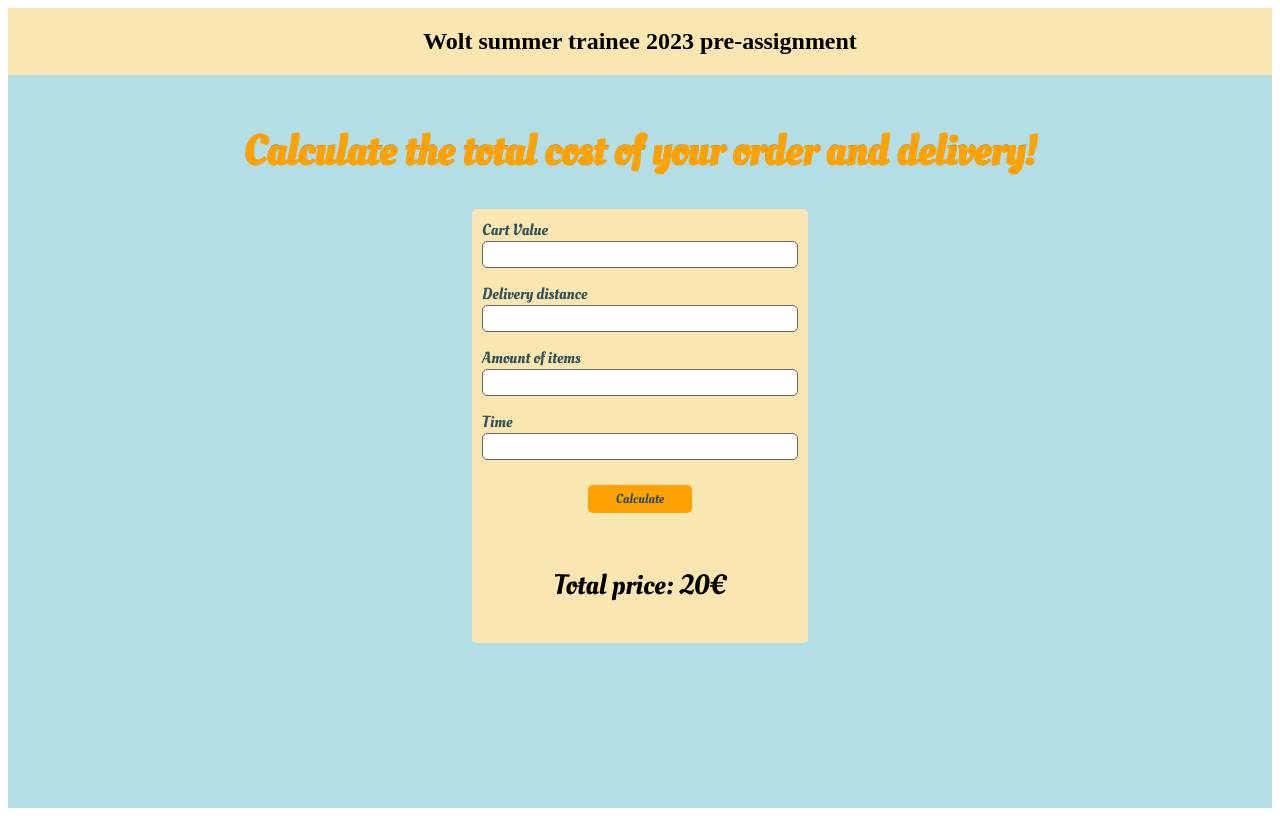
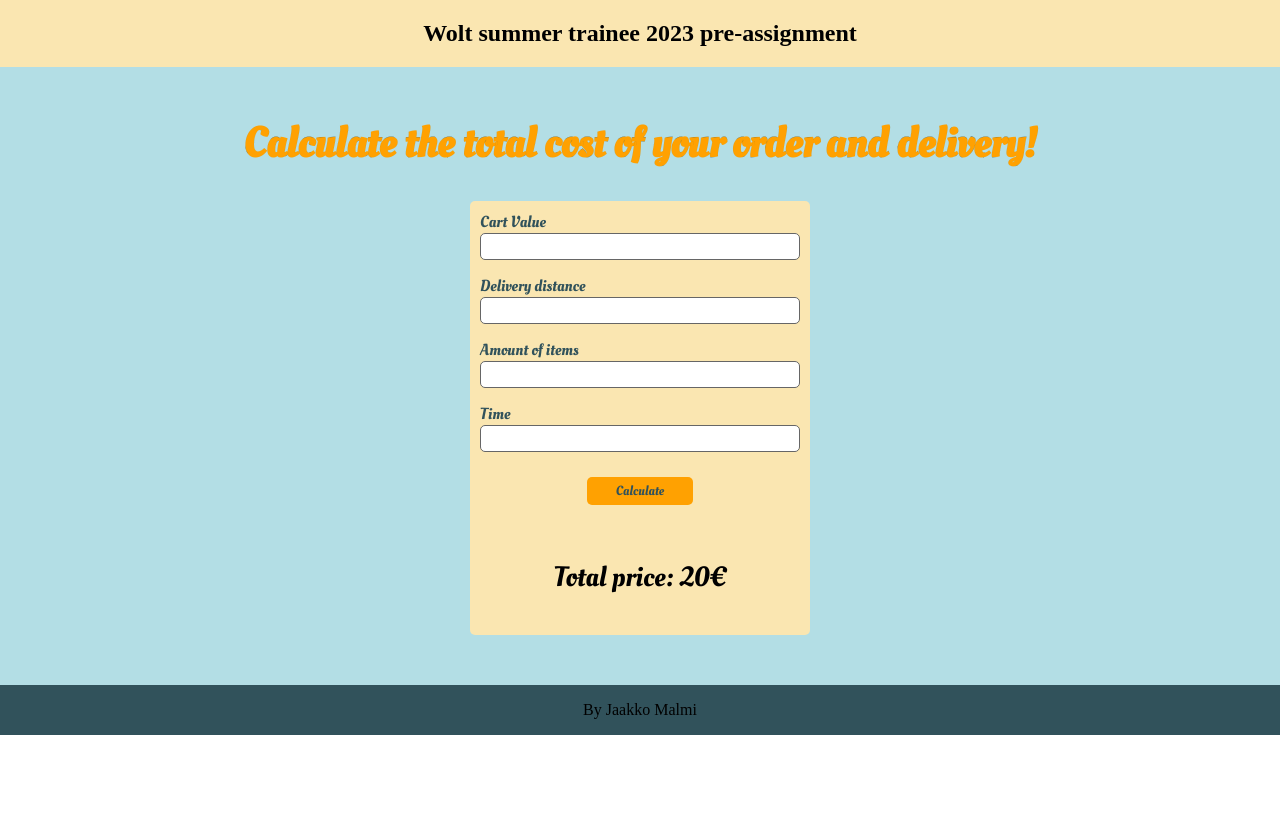
Before and after one commit to JaakkoMal/delivery-fee-calculator, a React (Vite) app: page / in a window 1280 px wide. Built offline with nearby package versions, Linux system fonts and the light colour scheme.

Commit message:
Project started with some styling.
Began the project by making a general layout and styles.

```diff
--- a/index.html
+++ b/index.html
@@ -1,6 +1,11 @@
 <!DOCTYPE html>
 <html lang="en">
   <head>
+    <style>
+      body{
+        margin: 0;
+      }
+    </style>
     <meta charset="UTF-8" />
     <link rel="icon" type="image/svg+xml" href="/vite.svg" />
     <link rel="preconnect" href="https://fonts.googleapis.com">
--- a/src/components/Calculator.tsx
+++ b/src/components/Calculator.tsx
@@ -30,6 +30,9 @@
                     <button className={styles["calculate-btn"]}>Calculate</button>
                 <p className={styles.total}>Total price: 20€</p>
             </div>
+            <footer className={styles.footer}>
+                <p>By Jaakko Malmi</p>
+            </footer>
         </div>
     )
 }
--- a/src/components/calculator.module.css
+++ b/src/components/calculator.module.css
@@ -1,7 +1,7 @@
 .mainContainer {
     display:flex;
     flex-direction: column;
-    height: 100vh;
+    height: 100%;
     align-items: center;
     background-color: #B3DEE5
 }
@@ -28,6 +28,7 @@
     background-color: #FAE6B1;
     border-radius: 5px;
     padding: 10px;
+    margin-bottom: 50px;
     gap: 15px;
     overflow-x: hidden;
 }
@@ -74,3 +75,11 @@
     font-family: 'Oleo Script';
     font-size: 28px;
 }
+
+.footer {
+    display: flex;
+    position: static;
+    justify-content: center;
+    background-color: #31525B;
+    width: 100%;
+}
```
